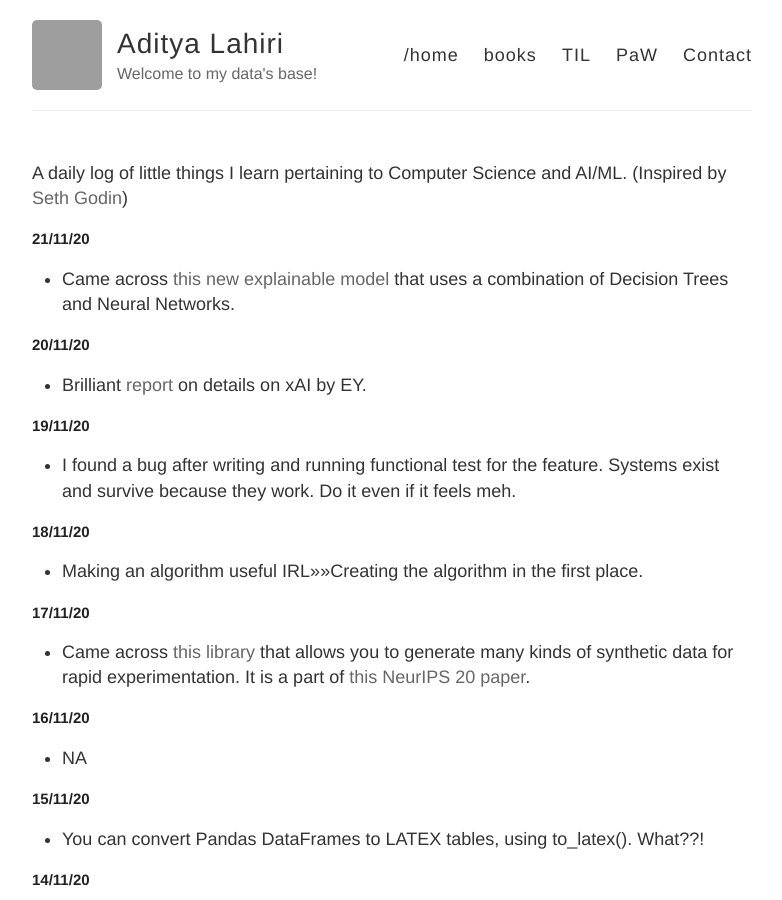
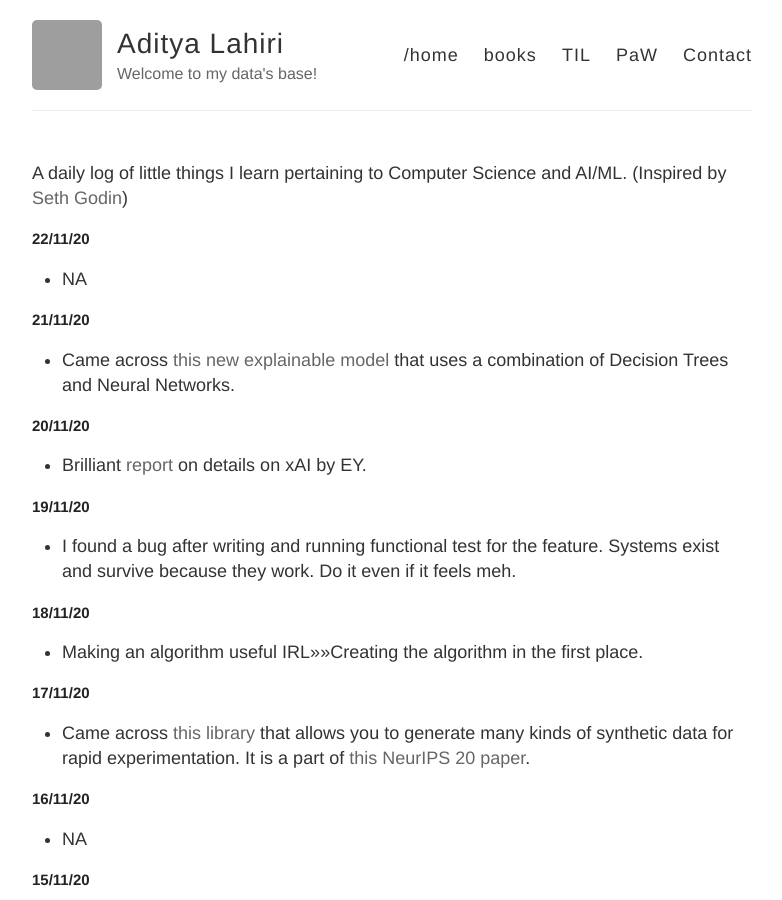
Before and after one commit to adityalahiri/adityalahiri.github.io, a Jekyll site: the page built from TIL.md, in a window 1280 px wide and 900 px high. Shown: the whole window, without its empty margins (248-1030 px from the left). Built offline with Jekyll 4.4.1, drawn with Linux system fonts in a browser that asks for light colours; our own code applies the rules of GitHub Pages for plain Markdown files; grey boxes are pictures that could not be loaded.

Commit message:
Update TIL.md

```diff
--- a/TIL.md
+++ b/TIL.md
@@ -1,5 +1,9 @@
 A daily log of little things I learn pertaining to Computer Science and AI/ML.
 (Inspired by [Seth Godin](https://seths.blog/))
+
+## 22/11/20
+
+* NA
 
 ## 21/11/20
 
```
